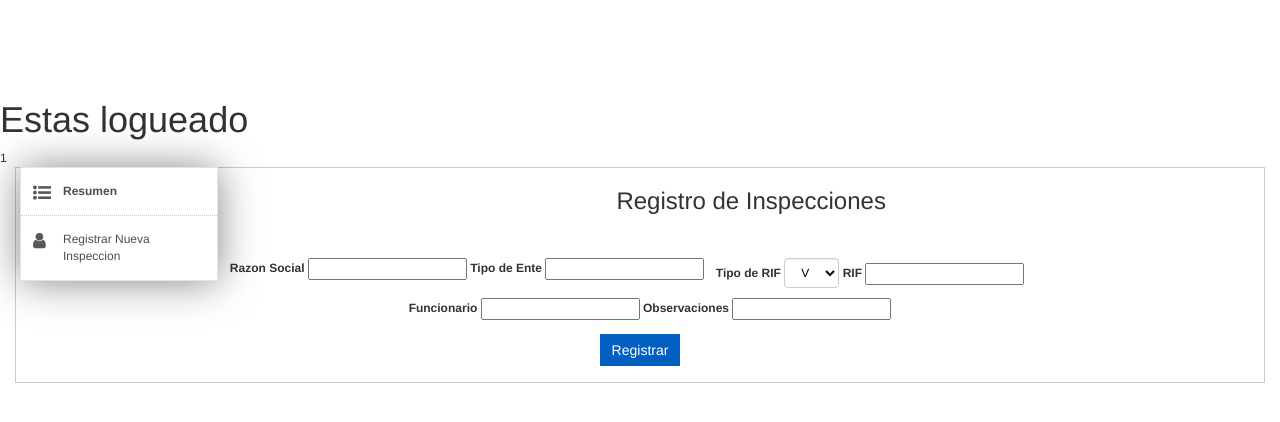
After one commit to AlpanetVE/contribuyente, a PHP site: page /register.php in a window 1280 px wide. The commit adds this page. Shown: the top 422 px of the page. Run offline with PHP 8.4, Linux system fonts and the light colour scheme; the visitor is signed in with stand-in values (Sample User, id 1); some libraries are stand-ins or nearby versions; some web fonts are replaced.

Commit message:
registro correcto

```diff
--- a/css/estilos-rapidos.css
+++ b/css/estilos-rapidos.css
@@ -363,7 +363,13 @@
 	text-decoration: underline;;
 }
 
-/* Coloeres */
+/*** Alineacion **/
+.align-left{
+	text-align:left;
+}
+
+
+/* Colores */
 
 .green
 {
--- a/css/estilos.css
+++ b/css/estilos.css
@@ -905,6 +905,27 @@ select::-webkit-scrollbar-thumb {
 		.15s;
 	transition: border-color ease-in-out .15s, box-shadow ease-in-out .15s;
 }
+
+.select-single{
+	height: 30px;
+	padding: 4px 12px;
+	font-size: 12px;
+	line-height: 1.42857143;
+	color: #000;
+	background-color: #fff;
+	background-image: none;
+	border: 1px solid #ccc;
+	border-radius: 4px;
+	-webkit-box-shadow: inset 0 1px 1px rgba(0, 0, 0, .075);
+	box-shadow: inset 0 1px 1px rgba(0, 0, 0, .075);
+	-webkit-transition: border-color ease-in-out .15s, -webkit-box-shadow
+		ease-in-out .15s;
+	-o-transition: border-color ease-in-out .15s, box-shadow ease-in-out
+		.15s;
+	transition: border-color ease-in-out .15s, box-shadow ease-in-out .15s;
+
+}
+
 
 .form-select {
 	display: block;
--- a/js/script.js
+++ b/js/script.js
@@ -70,10 +70,98 @@ $('#usr-log-form').formValidation({
 
 
 
+/***** Validador de Formulario de registro de inspeccion*
 
+$("#register-submit").click(function(){
+		$("#reg-inspec").data('formValidation').validate();
+	});
 
+**/
+ $('#reg-inspec').formValidation({
+       locale: 'es_ES',
+        framework: 'bootstrap',
+        icon: { valid: 'glyphicon glyphicon-ok',
+            invalid: 'glyphicon glyphicon-remove',
+            validating: 'glyphicon glyphicon-refresh'
+        },
+        fields: {
+            razon: {
+                validators: {
+                    notEmpty: {
+                        message: 'No admite valor vacio'
+                    }
+                }
+            },
+            ente: {
+                validators: {
+                    notEmpty: {
+                        message: 'No admite valor vacio'
+                    }
+                }
+            },
+            rif: {
+                validators: {
+                    notEmpty: {
+                        message: 'No admite valor vacio'
+                    },
+                  numeric: {
+                  	message:"deben ser valores numericos"
+	                  }
+                }
+            },
+             funcionario: {
+                validators: {
+                    notEmpty: {
+                        message: 'No admite valor vacio'
+                    }
+                }
+            }
+        }
+        }).on('success.field.fv', function(e, data) {
+        if (data.fv.getInvalidFields().length > 0) {    // There is invalid field
+            data.fv.disableSubmitButtons(true);
+        }
+    }).on('err.form.fv', function(e,data) {
+    	$(".dropdown-toggle").dropdown('toggle');
+    }).on('success.form.fv', function(e) {
+		e.preventDefault();
+		var form = $(e.target);
+		var fv = form.data('formValidation');
+		var method = "&method="+$(this).data("method");
+		$.ajax({
+			url: form.attr('action'), // la URL para la petición
+           data: form.serialize() + method, // la información a enviar
+            type: 'POST', // especifica si será una petición POST o GET
+            dataType: 'json', // el tipo de información que se espera de respuesta
+            success: function (data) {
+            	// código a ejecutar si la petición es satisfactoria;
+            	// código a ejecutar si la petición es satisfactoria;
+            	// console.log(data);
 
+	            if(data.result==='OK'){
+	            alert("registro con exito");
+	            window.reload();
+	            }
 
+	            if (data.result === 'error'){
+	            	for (var field in data.fields) {
+	        			fv
+	                    // Show the custom message
+	                    .updateMessage(field, 'blank', data.fields[field])
+	                    // Set the field as invalid
+	                    .updateStatus(field, 'INVALID', 'blank');
+	        			setTimeout(function(){
+	        				$("#"+field).focus();
+	        			}, 10);
+	            	}
+
+	            }
+          	},// código a ejecutar si la petición falla;
+            error: function (xhr, status) {
+            	alert(status);
+            }
+        });
+    });
 
 
 	$('#usr-act-form-nat').formValidation({
--- /dev/null
+++ b/paginas/register/p_register.php
@@ -0,0 +1,48 @@
+<div>
+	<h1> Estas logueado </h1>
+	<?php echo $_SESSION["seudonimo"]; ?>
+
+	<div class="container-fluid">
+	<div class="col-xs-12 col-sm-12 col-md-2 col-lg-2">
+		<?php include("temas/menu-admin.php"); ?>
+	</div>
+
+	<div class="contenedor">
+	<div class="row">	<h3 class="text-center"> Registro de Inspecciones </h3>
+		<br />
+		<br />
+		<form id="reg-inspec" name="reg-inspec" action="function/f_inspeccion.php" method="post" data-method="registrar">
+	<div class="container">
+
+		<div class="form-group">
+		<div class="row text-center">
+		<div class="col-lg-5" >
+				<label> Razon Social</label>	<input type="text" name="razon" id="razonsocial"  />
+				<label> Tipo de Ente</label>	<input type="text" name="ente" id="tipoente"  />
+
+		</div>
+			<div class="col-lg-4" align="left">
+				<label> Tipo de RIF</label>
+				<select class="select-single" id="tipo_rif" name="tipo_rif">
+					<option>V</option>
+					<option>E</option>
+					<option>J</option>
+				</select>
+				<label> RIF </label> <input type="text" name="rif" id="rif"  />
+
+	  </div>
+
+	   	<div class="col-lg-12" style="margin: 10px">
+	   			<label> Funcionario </label> <input type="text" name="funcionario" id="funcionario"  />
+	      		<label> Observaciones </label> <input type="textarea" name="observacion" id="observacion"  />
+
+		</div>
+	<div class="col-lg-12"> <button id="register-submit" type="submit" class="btn btn-primary2">Registrar</button></div>
+	</div>
+		</div>
+	</div>
+		</form>
+	</div>
+	</div>
+</div>
+</div>
--- /dev/null
+++ b/register.php
@@ -0,0 +1,11 @@
+<!DOCTYPE html>
+<html lang="es">
+	<?php  include "estilos-scripts.php";
+		   require_once 'paginas/secure.php';
+	?>
+ 	<body class="body-index">
+ <div >
+<?php include "paginas/register/p_register.php"; ?>
+</div>
+  </body>
+</html>
--- /dev/null
+++ b/temas/menu-admin.php
@@ -0,0 +1,51 @@
+<ul id="accordion" class="accordion vin-listados show-menu-left" data-id_rol="<?php echo 1 ?>">
+		<li class="Administracion">
+			<div class="link"  ><a href="admin.php"><i class="fa fa-list-ul" ></i><b>Resumen</b></a></div>
+
+		</li>
+
+		<li class="admin-usuarios">
+			<div class="link"><a href="register.php" class=""><i class="fa fa-user "></i>Registrar Nueva Inspeccion</a></div>
+		</li>
+	<!--	<li class="hidden venta">
+			<div class="link"><i class="fa fa-tags" ></i>Ventas<i class="fa fa-chevron-down"></i></div>
+			<ul class="submenu submenu-active" id="ventas" name="ventas">
+				<li  ><a href="ventas.php" class="" id="uno1"> Publicaciones</a></li>
+				<li><a href="#" >Ventas</a></li>
+				<li ><a href="preguntas.php?tipo=1">Preguntas</a></li>
+                <li> <a href="#">Reclamos</a></li>
+			</ul>
+		</li>
+		<li class="hidden compra">
+			<div class="link"><i class="fa fa-shopping-cart"></i>Compras<i class="fa fa-chevron-down"></i></div>
+			<ul class="submenu ">
+				<li class="" ><a href="favoritos.php">Favoritos</a></li>
+				<li class=""><a href="preguntas.php?tipo=2">Preguntas</a></li>
+				<li class="" ><a href="#">Compras</a></li>
+
+			</ul>
+		</li>
+		<li class="hidden factura">
+			<div class="link " ><i class="fa fa-credit-card"></i>Facturaci&oacute;n<i class="fa fa-chevron-down"></i></div>
+			<ul class="submenu ">
+				<li ><a href="#">Cuentas por pagar</a></li>
+
+
+			</ul>
+		</li>
+		<li class="hidden red">
+			<div class="link"><i class="fa fa-share-alt"></i>Gesti&oacute;n de Redes<i class="fa fa-chevron-down"></i></div>
+			<ul class="submenu ">
+				<li><a href="redes.php?tipo=1">Vincular Red Social</a></li>
+				<li><a href="redes.php?tipo=2">Publicaciones automatizadas</a></li>
+				<li><a href="redes.php?tipo=3" >Campa&ntilde;as publicitarias</a></li>
+			</ul>
+		</li>
+		<li class="hidden configurar">
+			<div class="link"><i class="fa fa-cogs"></i>Configuraci&oacute;n<i class="fa fa-chevron-down"></i></div>
+			<ul class="submenu submenu-active" id="configuracion" name="configuracion">
+				<li><a href="configuracion.php" id="uno4">Datos Personales</a></li>
+			</ul>
+		</li> -->
+
+		</ul>
```
Also changed, not shown: clases/inspeccion.php (added, +30 -0 lines), function/f_inspeccion.php (added, +59 -0 lines), paginas/admin/p_admin.php (+9 -0 lines).
